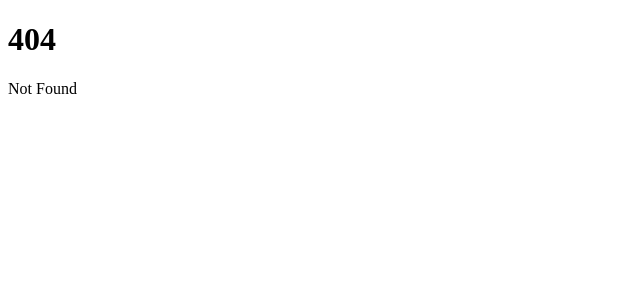
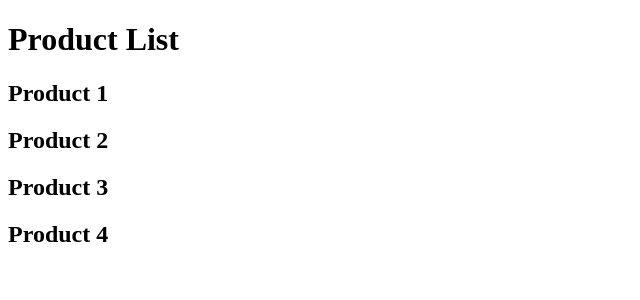
Before and after one commit to nico9506/svelteKit01, a SvelteKit app: page /products in a window 1280 px wide. Before the commit this address had no page. Shown: the top 300 px of the page, without its empty margins (0-640 px from the left). Built offline with nearby package versions, Linux system fonts and the light colour scheme.

Commit message:
feat: static and dynamic routes

```diff
--- a/src/routes/+page.svelte
+++ b/src/routes/+page.svelte
@@ -1,2 +1,2 @@
-<h1>Welcome to SvelteKit</h1>
+<h1>Neovim (Lazyvim) + SvelteKit</h1>
 <p>Visit <a href="https://kit.svelte.dev">kit.svelte.dev</a> to read the documentation</p>
--- /dev/null
+++ b/src/routes/about/+page.svelte
@@ -0,0 +1 @@
+<h1>About Page</h1>
--- /dev/null
+++ b/src/routes/blog/+page.svelte
@@ -0,0 +1 @@
+<h1>My BLOG</h1>
--- /dev/null
+++ b/src/routes/blog/first/+page.svelte
@@ -0,0 +1 @@
+<h1>First Blog Post</h1>
--- /dev/null
+++ b/src/routes/blog/second/+page.svelte
@@ -0,0 +1 @@
+<h1>Second Blog Post</h1>
--- /dev/null
+++ b/src/routes/products/+page.svelte
@@ -0,0 +1,5 @@
+<h1>Product List</h1>
+<h2>Product 1</h2>
+<h2>Product 2</h2>
+<h2>Product 3</h2>
+<h2>Product 4</h2>
--- /dev/null
+++ b/src/routes/products/[productId]/+page.svelte
@@ -0,0 +1,6 @@
+<script>
+	import { page } from '$app/stores';
+	const productId = $page.params.productId;
+</script>
+
+<h1>Details about Product {productId}</h1>
--- /dev/null
+++ b/src/routes/profile/+page.svelte
@@ -0,0 +1 @@
+<h1>My profile</h1>
```
